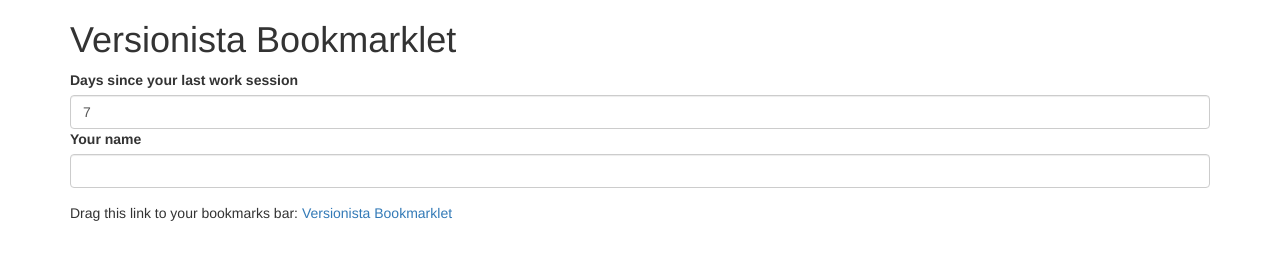
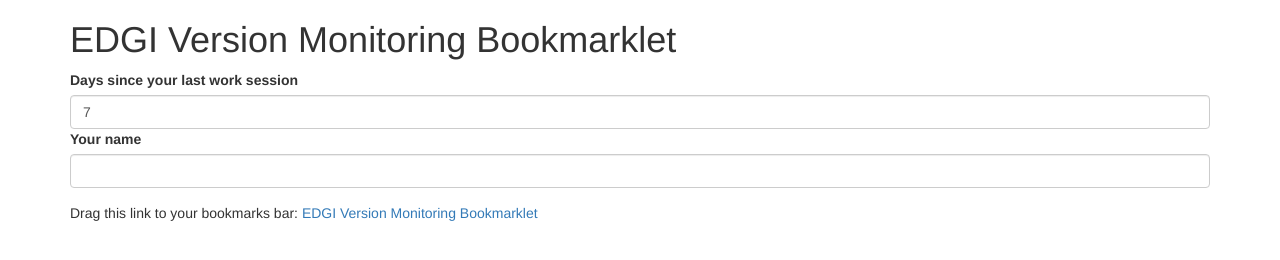
Before and after one commit to edgi-govdata-archiving/version-tracking-ui, a website: page index.html in a window 1280 px wide. Drawn offline with nearby package versions, Linux system fonts and the light colour scheme.

Commit message:
Some new names
Changed some names in index.html for (un)clarity.

```diff
--- a/index.html
+++ b/index.html
@@ -3,7 +3,7 @@
 <head>
 <meta charset="utf-8">
 <meta http-equiv="x-ua-compatible" content="ie=edge">
-<title>Versionista Bookmarklet</title>
+<title>EDGI Version Monitoring Bookmarklet</title>
 <meta name="viewport" content="width=device-width, initial-scale=1">
 <link rel="stylesheet" href="https://maxcdn.bootstrapcdn.com/bootstrap/3.3.7/css/bootstrap.min.css" integrity="sha384-BVYiiSIFeK1dGmJRAkycuHAHRg32OmUcww7on3RYdg4Va+PmSTsz/K68vbdEjh4u" crossorigin="anonymous">
 </head>
@@ -12,7 +12,7 @@
 <div class="container">
   <div class="row">
     <div class="col-xs-12">
-      <h1>Versionista Bookmarklet</h1>
+      <h1>EDGI Version Monitoring Bookmarklet</h1>
 
       <form onsubmit="return false;">
         <div class="form-group">
@@ -24,7 +24,7 @@
         </div>
       </form>
 
-      <p ng-class="{'text-muted': !output}">Drag this link to your bookmarks bar: <a ng-href="{{ output }}">Versionista Bookmarklet</a></p>
+      <p ng-class="{'text-muted': !output}">Drag this link to your bookmarks bar: <a ng-href="{{ output }}">EDGI Version Monitoring Bookmarklet</a></p>
 
       <p ng-show>{{ error }}</p>
     </div>
```
